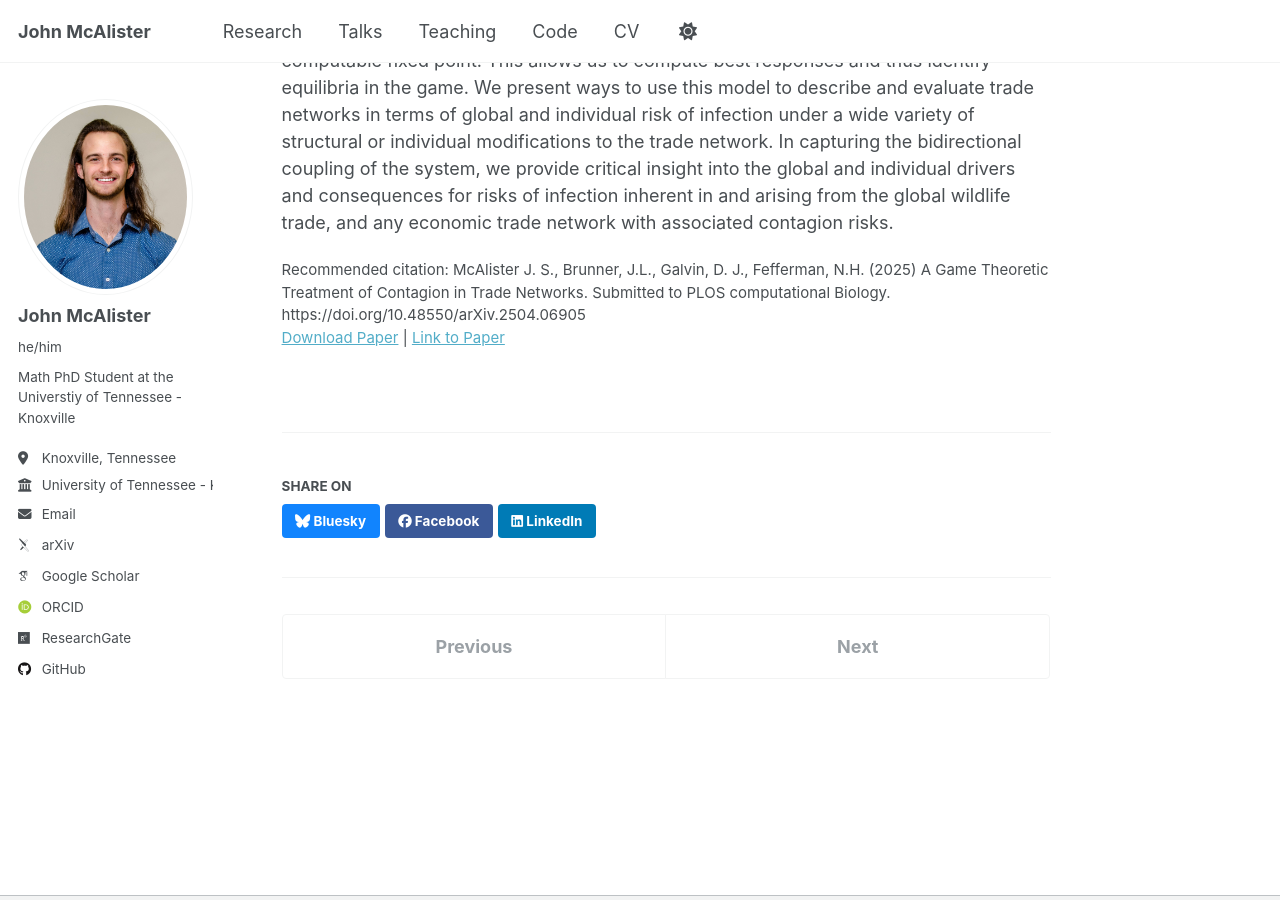
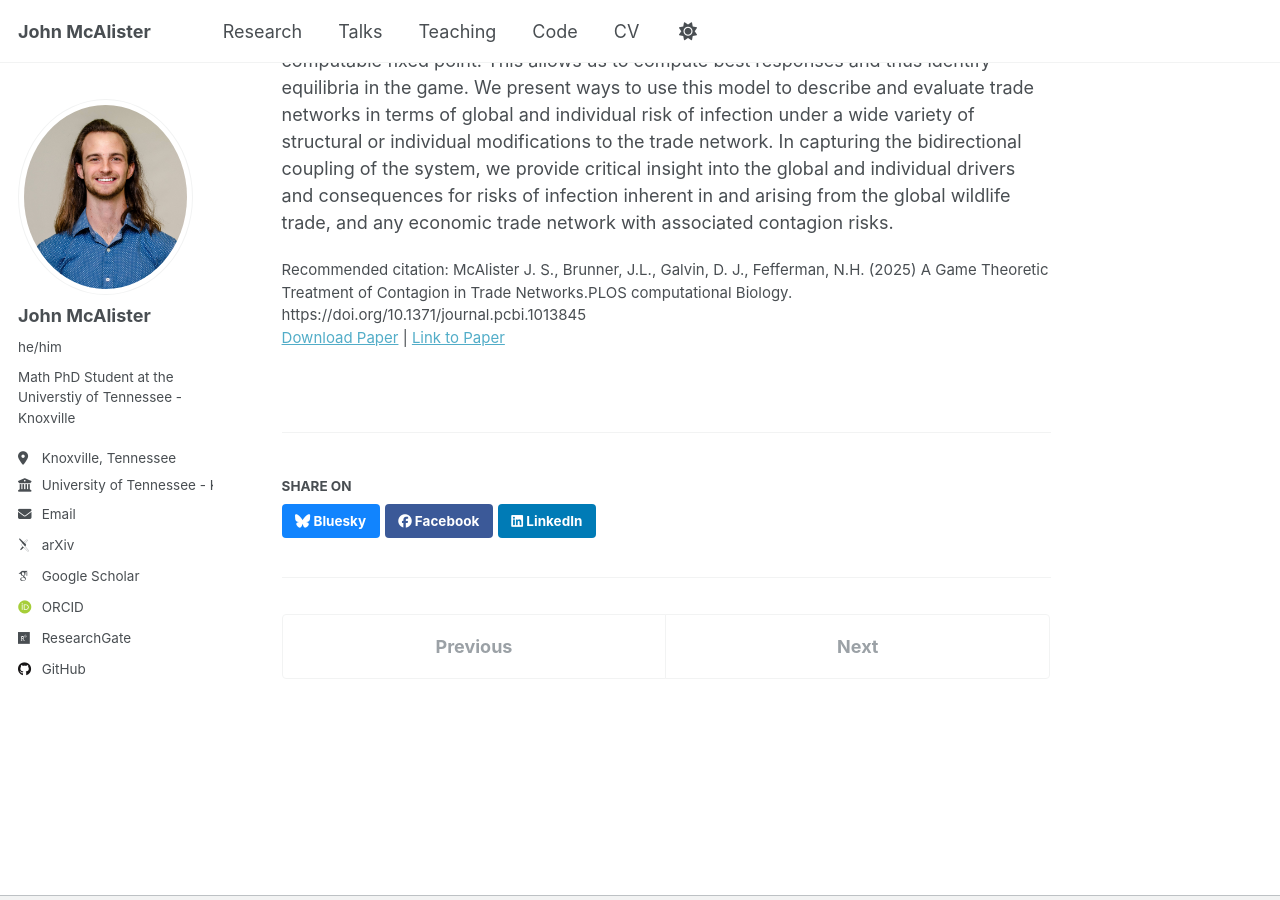
Before and after one commit to jmcalis/jmcalis.github.io, a Jekyll site: the page built from _publications/2025-12-26-a-game-theoretic-treatment.md, in a window 1280 px wide and 900 px high, scrolled down 447 px. Built offline with Jekyll 4.4.1, drawn with Linux system fonts in a browser that asks for light colours; some web fonts are replaced; a script that is not in the unit is left out.

Commit message:
typo fixes

```diff
--- a/_publications/2025-12-26-a-game-theoretic-treatment.md
+++ b/_publications/2025-12-26-a-game-theoretic-treatment.md
@@ -1,13 +1,13 @@
 ---
 title: "A game theoretic treatment of contagion in trade networks"
 collection: publications
-category: preprints
+category: manuscripts
 permalink: /publication/2025-A-Game-Theoretic
 excerpt: "In this paper we examine a game theoretic model of the wildlife trade network and investigate how network structure impacts spillover risk of disease."
-date: '2025-01-03'
+date: '2025-12-26'
 venue: 'Under Review at PLOS Computational Biology'
 paperurl: 'http://jmcalis.github.io/files/McAlister2025c.pdf'
-bibtexurl: ' https://doi.org/10.48550/arXiv.2504.06905'
-citation: "McAlister J. S., Brunner, J.L., Galvin, D. J., Fefferman, N.H. (2025) A Game Theoretic Treatment of Contagion in Trade Networks. Submitted to PLOS computational Biology. https://doi.org/10.48550/arXiv.2504.06905"
+bibtexurl: ' https://doi.org/10.1371/journal.pcbi.1013845'
+citation: "McAlister J. S., Brunner, J.L., Galvin, D. J., Fefferman, N.H. (2025) A Game Theoretic Treatment of Contagion in Trade Networks.PLOS computational Biology. https://doi.org/10.1371/journal.pcbi.1013845"
 ---
 Global trade of material goods involves the potential to create pathways for the spread of infectious pathogens. One trade sector in which this synergy is clearly critical is that of wildlife trade networks. This highly complex system involves important and understudied bidirectional coupling between the economic decision making of the stakeholders and the contagion dynamics on the emergent trade network. While each of these components are independently well studied, there is a meaningful gap in understanding the feedback dynamics that can arise between them. In the present study, we describe a general game theoretic model for trade networks of goods susceptible to contagion. The primary result relies on the acyclic nature of the trade network and shows that, through the course of trading with stochastic infections, the probability of infection converges to a directly computable fixed point. This allows us to compute best responses and thus identify equilibria in the game. We present ways to use this model to describe and evaluate trade networks in terms of global and individual risk of infection under a wide variety of structural or individual modifications to the trade network. In capturing the bidirectional coupling of the system, we provide critical insight into the global and individual drivers and consequences for risks of infection inherent in and arising from the global wildlife trade, and any economic trade network with associated contagion risks.
```
